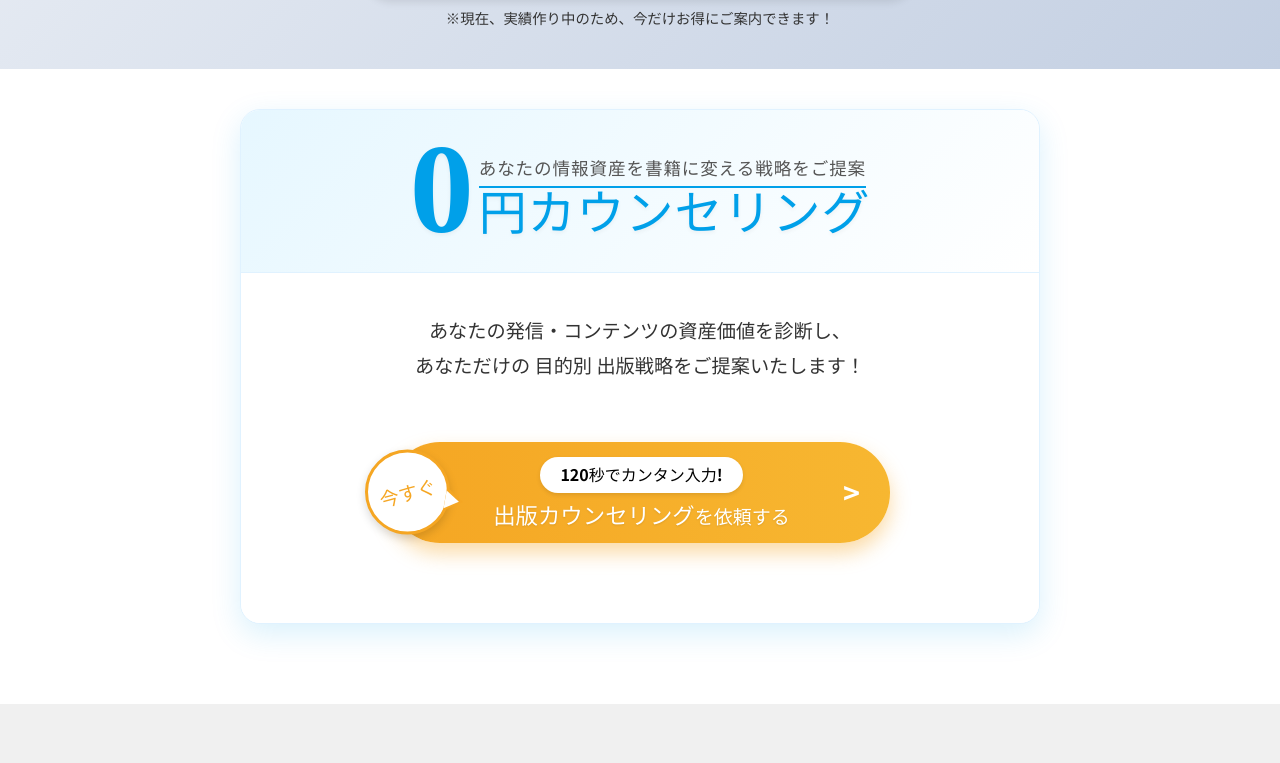
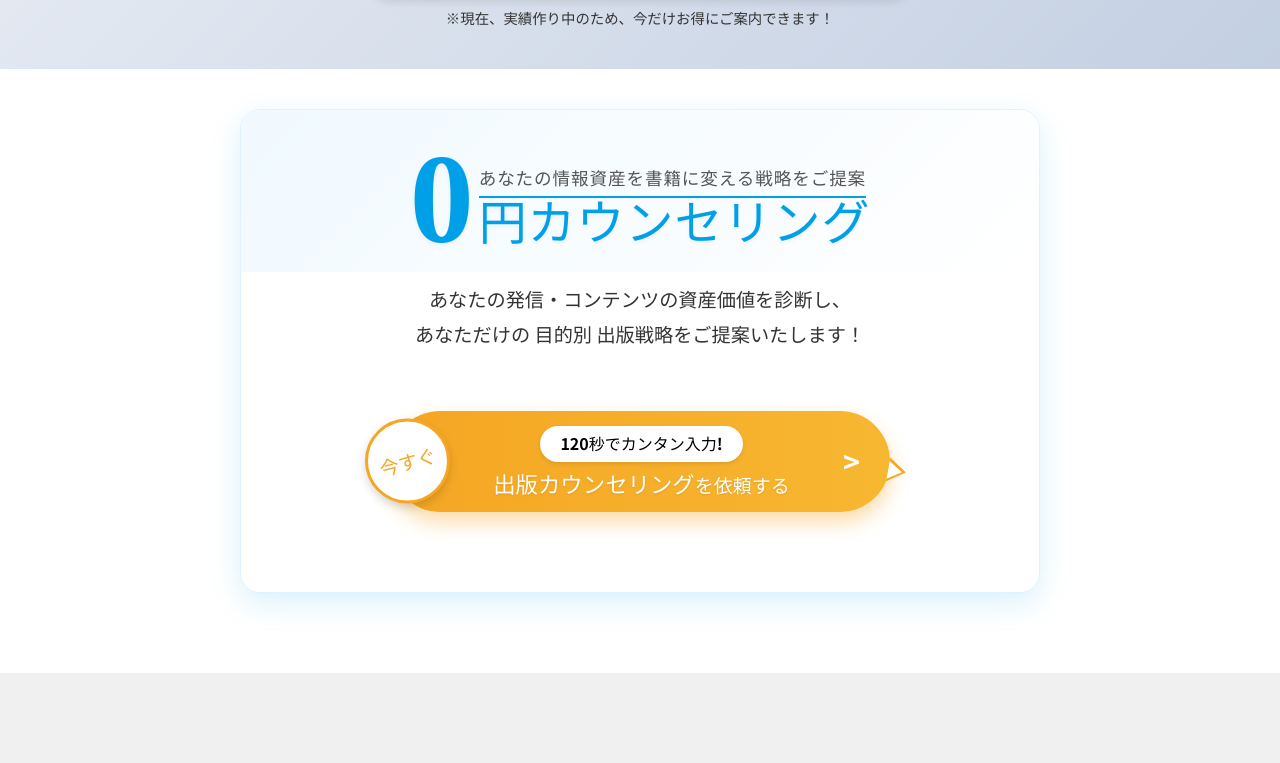
Before and after one commit to rikutoaimanga-max/Kindle-Publishing-Homepage, a React (Vite) app: page / in a window 1280 px wide. Shown: the part 741-1504 px from the top of the page. Built offline with nearby package versions, Linux system fonts and the light colour scheme.

Commit message:
Style: Remove CTA header border and adjust padding for better cohesion

```diff
--- a/src/components/CTA.jsx
+++ b/src/components/CTA.jsx
@@ -13,25 +13,25 @@ const CTA = () => {
             border: '1px solid #e0f2ff' // Subtle blue border
         }}>
             <div style={{
-                background: 'linear-gradient(135deg, #e6f7ff 0%, #ffffff 100%)', // Light blue gradient
-                padding: '30px 20px',
+                background: 'linear-gradient(135deg, #f0f9ff 0%, #ffffff 100%)', // Very subtle gradient
+                padding: '40px 20px 20px', // Adjusted padding
                 textAlign: 'center',
                 position: 'relative',
-                borderBottom: '1px solid #e0f2ff',
+                // borderBottom removed for cohesion
                 display: 'flex',
                 alignItems: 'center',
                 justifyContent: 'center',
-                gap: '5px' // Reduced gap
+                gap: '5px'
             }}>
                 <div style={{
                     fontSize: 'clamp(6rem, 12vw, 8rem)',
                     fontWeight: '900',
                     color: 'var(--color-secondary)', // #00A0E9 Blue
                     textShadow: '0 2px 4px rgba(0,0,0,0.05)',
-                    lineHeight: '0.8', // Tighter line height for better vertical alignment visual
-                    fontFamily: 'var(--font-family-serif)', // Consistent serif for headings
+                    lineHeight: '0.8',
+                    fontFamily: 'var(--font-family-serif)',
                     flexShrink: 0,
-                    transform: 'translateY(-2px)' // Fine-tune vertical position
+                    transform: 'translateY(-2px)'
                 }}>
                     0
                 </div>
@@ -41,10 +41,10 @@ const CTA = () => {
                     display: 'flex',
                     flexDirection: 'column',
                     justifyContent: 'center',
-                    paddingTop: '15px' // Increased from 10px
+                    paddingTop: '15px'
                 }}>
                     <div style={{
-                        fontSize: 'clamp(0.9rem, 2.2vw, 1.1rem)', // Slightly increased
+                        fontSize: 'clamp(0.9rem, 2.2vw, 1.1rem)',
                         fontWeight: 'bold',
                         color: '#555',
                         display: 'inline-block',
@@ -60,7 +60,7 @@ const CTA = () => {
                         あなたの情報資産を書籍に変える戦略をご提案
                     </div>
                     <div style={{
-                        fontSize: 'clamp(1.8rem, 5vw, 3rem)', // Slightly reduced again
+                        fontSize: 'clamp(1.8rem, 5vw, 3rem)',
                         fontWeight: '900',
                         color: 'var(--color-secondary)',
                         textShadow: '0 2px 4px rgba(0,0,0,0.05)',
@@ -68,7 +68,7 @@ const CTA = () => {
                         fontFamily: 'var(--font-family-serif)',
                         letterSpacing: '0.02em',
                         whiteSpace: 'nowrap',
-                        marginTop: '0' // Removed top margin to bring closer
+                        marginTop: '0'
                     }}>
                         円カウンセリング
                     </div>
@@ -77,7 +77,7 @@ const CTA = () => {
 
             {/* Body Section */}
             <div className="cta-container" style={{
-                padding: '40px 30px',
+                padding: '10px 30px 40px', // Reduced top padding drastically to connect with header
                 backgroundColor: '#fff'
             }}>
                 {/* Checklist */}
@@ -149,6 +149,7 @@ const CTA = () => {
                                 zIndex: 2
                             }}>
                                 <span style={{ display: 'inline-block', transform: 'rotate(-15deg)', fontWeight: '900' }}>今すぐ</span>
+                            </div>
 
                             {/* Bubble Tail - Pointing to button content */}
                             <div style={{
@@ -173,7 +174,6 @@ const CTA = () => {
                                 borderBottom: '9px solid transparent',
                                 borderLeft: '14px solid #fff' // Matches white background
                             }} />
-                            </div>
 
                             {/* Button Text Container */}
                             <div style={{ flex: 1, display: 'flex', flexDirection: 'column', alignItems: 'center', justifyContent: 'center' }}>
```
Lines whose indentation alone changed are shown as unchanged.
